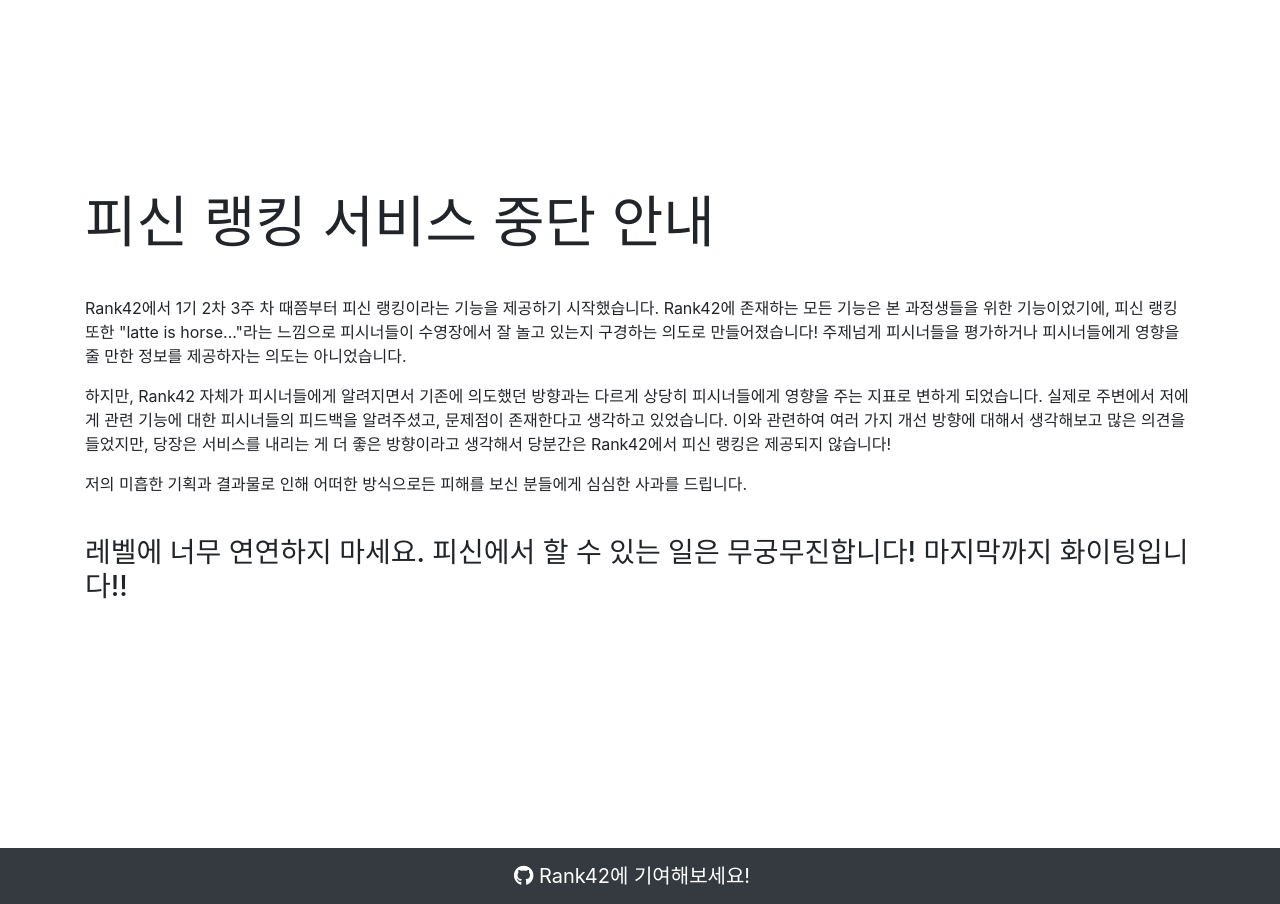
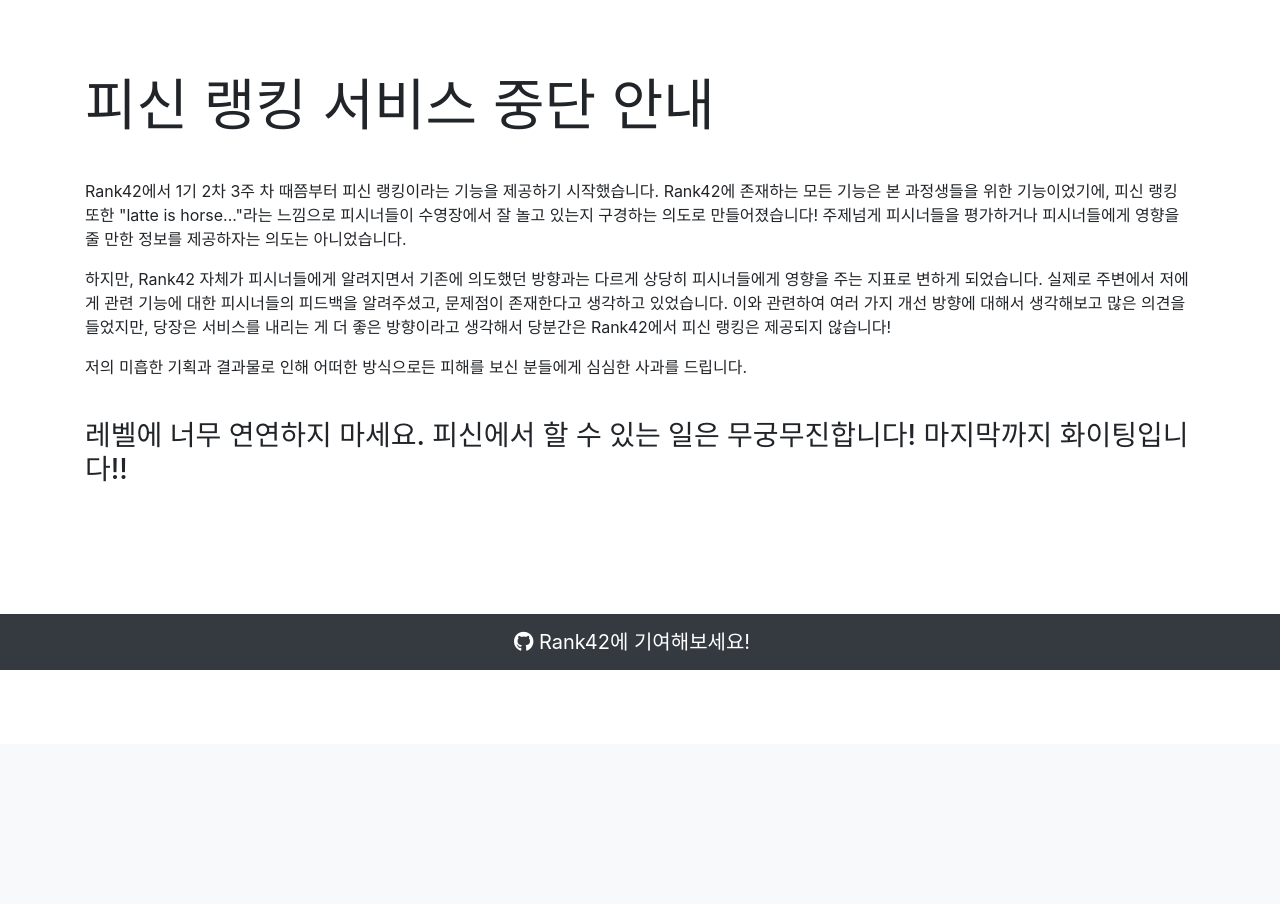
Before and after one commit to progresshans/seoul42-v1, a Django app: page /piscine/ in a window 1280 px wide. Shown: the part 56-960 px from the top of the page. After the commit the page ends 726 px from the top, so only its background shows below. Run offline with Django 3.2, Linux system fonts and the light colour scheme; some libraries are stand-ins or nearby versions.

Commit message:
피신 랭킹 중단 안내문 레이아웃 수정

```diff
--- a/rank42/templates/piscine/piscine_index.html
+++ b/rank42/templates/piscine/piscine_index.html
@@ -1,7 +1,7 @@
 {% extends 'base.html' %}
 
 {% block content %}
-    <div class="row h-100">
+    <div class="row">
         <div class="col-12 my-auto">
             <br>
             <br>
```
